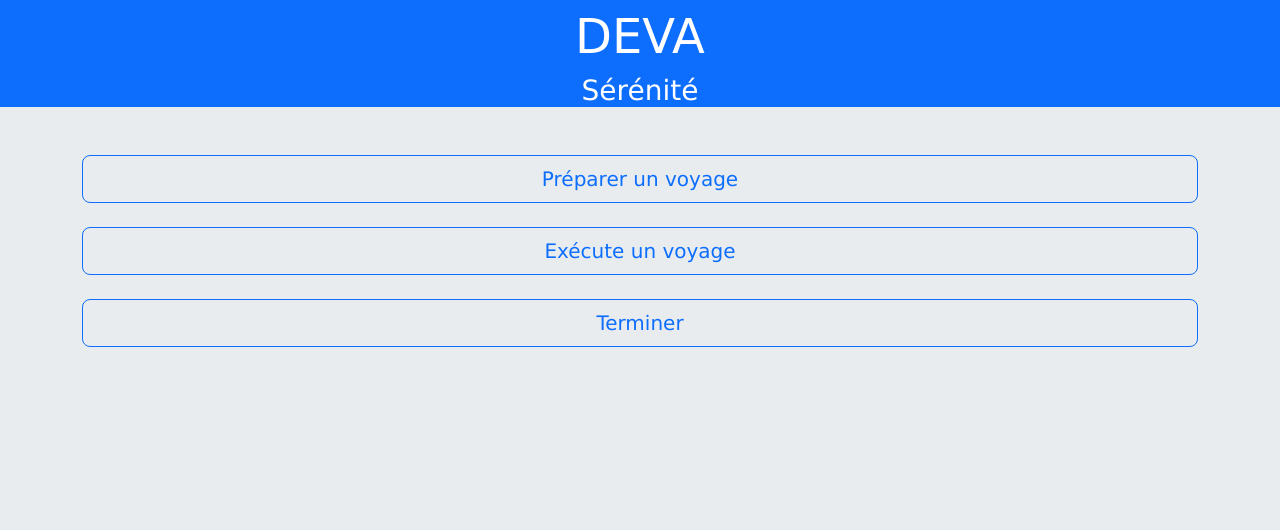
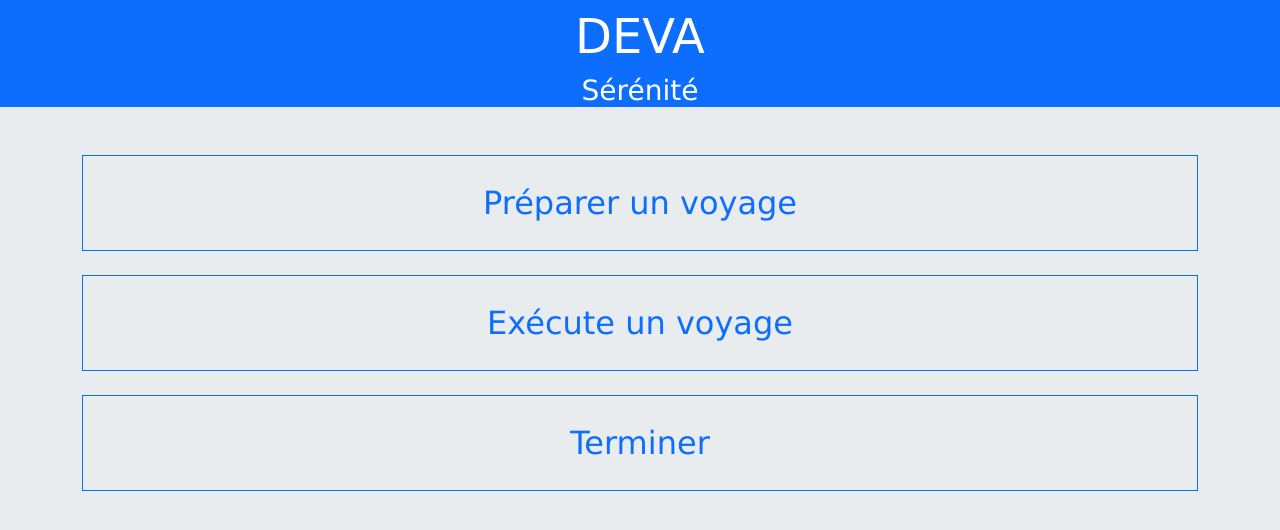
Before and after one commit to sioux46/Serenity2, a PHP site: page / in a window 1280 px wide. Shown: the top 530 px of the page. Run offline with PHP 8.4, Linux system fonts and the light colour scheme; some libraries are stand-ins or nearby versions.

Commit message:
ontoTree-choose

```diff
--- a/index.css
+++ b/index.css
@@ -11,8 +11,20 @@ body {
   width: 100%;
 }
 
-#start {
-  /* background-color: beige; */
+.s-btn {
+  height: 3em;
+  border-radius: 0;
+  font-size: 2em;
+}
+
+.ontoTree-btn {
+  height: 2.5em;
+  border-radius: 0;
+  font-size: 2em;
+}
+
+.ontoTree-cont {
+  width: 80%;
 }
 
 /*
--- a/index.php
+++ b/index.php
@@ -27,13 +27,84 @@
         <h3>Sérénité</h3>
       </div>
       <div class="container">
-        <div  class="d-grid gap-4 text-center">
-          <button type="button" class="btn btn-outline-primary btn-lg">Préparer un voyage</button>
-          <button type="button" class="btn btn-outline-primary btn-lg">Exécute un voyage</button>
-          <button type="button" class="btn btn-outline-primary btn-lg">Terminer</button>
+        <div class="d-grid gap-4 text-center">
+          <!-- data-bs-target="#modalOntoTree" -->
+          <button id="pretravel" type="button" class="s-btn btn btn-outline-primary btn-lg" data-bs-toggle="modal" >Préparer un voyage</button>
+          <button type="button" class="s-btn btn btn-outline-primary btn-lg">Exécute un voyage</button>
+          <button type="button" class="s-btn btn btn-outline-primary btn-lg">Terminer</button>
         </div>
       </div>
     </div>
+<!--                     -->
+<!--  ontoTree-choose    -->
+<!--                     -->
+    <div id="ontoTree-choose" class="s-page">
+      <div class="container-fluid mt-0 ps-3 pt-2 pb-5 mb-4 bg-success text-white">
+        <h1 id="ontoTree-parent" class="display-5"></h1>
+      </div>
+      <div class="container ontoTree-cont">
+        <div  class="d-grid gap-0">
+          <button id="ontoTree-item0" type="button" class="ontoTree-btn btn btn-outline-success btn-lg"></button>
+          <button id="ontoTree-item1" type="button" class="ontoTree-btn btn btn-outline-success btn-lg"></button>
+          <button id="ontoTree-item2" type="button" class="ontoTree-btn btn btn-outline-success btn-lg"></button>
+          <button id="ontoTree-item3" type="button" class="ontoTree-btn btn btn-outline-success btn-lg"></button>
+          <button id="ontoTree-item4" type="button" class="ontoTree-btn btn btn-outline-success btn-lg"></button>
+          <button id="ontoTree-item5" type="button" class="ontoTree-btn btn btn-outline-success btn-lg"></button>
+          <button id="ontoTree-item6" type="button" class="ontoTree-btn btn btn-outline-success btn-lg"></button>
+        </div>
+      </div>
+    </div>
+<!--                                M O D A L S     -->
+<!--                    -->
+<!--   modalOntoTree    -->
+<!--                    -->
+<div id="modalOntoTree" class="modal fade" tabindex="-1">
+  <div class="modal-dialog modal-dialog-centered">
+    <div class="modal-content">
+      <div class="modal-header">
+        <h1 id="ontoTree-title" class="modal-title fs-5"></h1>
+        <button type="button" class="btn-close" data-bs-dismiss="modal" aria-label="Close"></button>
+      </div>
+      <div class="modal-body">
+        <div class="container">
+          <div  class="d-grid gap-4 text-center">
+            <button id="ontoTreeItem0" type="button" class="ontoTree-btn btn btn-outline-primary btn-lg"></button>
+            <button id="ontoTreeItem1" type="button" class="ontoTree-btn btn btn-outline-primary btn-lg"></button>
+            <button id="ontoTreeItem2" type="button" class="ontoTree-btn btn btn-outline-primary btn-lg"></button>
+            <button id="ontoTreeItem3" type="button" class="ontoTree-btn btn btn-outline-primary btn-lg"></button>
+            <button id="ontoTreeItem4" type="button" class="ontoTree-btn btn btn-outline-primary btn-lg"></button>
+            <button id="ontoTreeItem5" type="button" class="ontoTree-btn btn btn-outline-primary btn-lg"></button>
+            <button id="ontoTreeItem6" type="button" class="ontoTree-btn btn btn-outline-primary btn-lg"></button>
+          </div>
+        </div>
+      </div>
+      <div class="modal-footer">
+        <button type="button" class="btn btn-secondary" data-bs-dismiss="modal">Close</button>
+        <button type="button" class="btn btn-primary">Save changes</button>
+      </div>
+    </div>
+  </div>
+</div>
+<!--                    -->
+<!--   input modal      -->
+<!--                    -->
+<div id="inputModal" class="modal" tabindex="-1">
+  <div class="modal-dialog modal-dialog-centered">
+    <div class="modal-content">
+      <div class="modal-header">
+        <h5 class="modal-title">Taper un nom de rubrique</h5>
+        <button type="button" class="btn-close" data-bs-dismiss="modal" aria-label="Close"></button>
+      </div>
+      <div class="modal-body">
+        <input type="text" class="form-control" aria-label="Username" aria-describedby="addon-wrapping">
+      </div>
+      <div class="modal-footer">
+        <button type="button" class="btn btn-secondary" data-bs-dismiss="modal">Annuler</button>
+        <button id="inputModalOK" type="button" class="btn btn-primary">OK</button>
+      </div>
+    </div>
+  </div>
+</div>
 <!--
     <div  class="row justify-content-evenly mt-5">
       <div class="col-sm-5 border border-2 m-3">
```
Also changed, not shown: index.js (+73 -9 lines).
